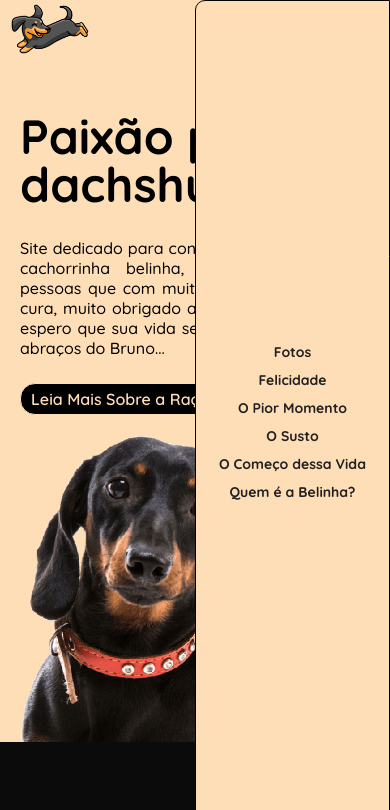
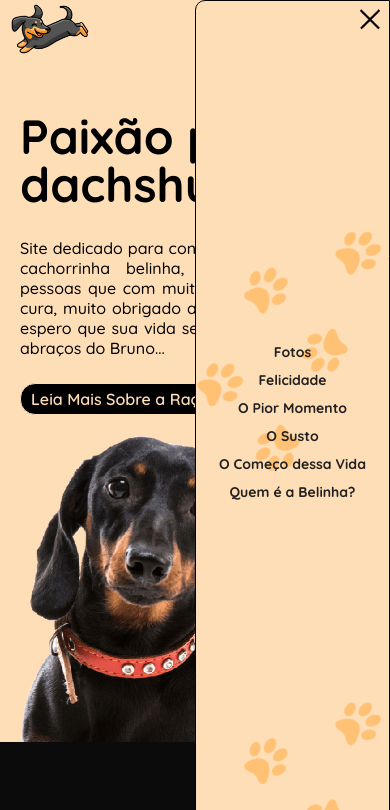
Before and after one commit to nolabru/Project-Belinha, a plain HTML site: page index.html in a window 390 px wide. Both pictures are taken after a click on the element 370 px from the left and 20 px from the top of the page. Shown: the top 810 px of the page. Drawn offline with Linux system fonts and the light colour scheme; files whose address does not match are found by name.

Commit message:
change-html

```diff
--- a/assets/css/style.css
+++ b/assets/css/style.css
@@ -502,7 +502,7 @@ footer p span:hover
         top: 0px;
         right: 0px;
         margin: 5px;
-        background-image: url(assets/image/menu.png);
+        background-image: url(img/menu.png);
         background-repeat: no-repeat;
         background-size: 30px;
         background-position: center;
@@ -511,7 +511,7 @@ footer p span:hover
     }
     .menu.active
     {
-        background: url(assets/image/close.png) no-repeat;
+        background: url(img/close.png) no-repeat;
         background-position: center;
         background-size: 20px;
         z-index: 2;
@@ -530,7 +530,7 @@ footer p span:hover
         flex-direction: column-reverse;
         justify-content: center;
         background-color: var(--corPrincipal);
-        background-image: url(assets/image/pata2.png);
+        background-image: url(img/pata2.png);
         background-size: 450px;
         background-position: cover;
         z-index: 1;
```
Also changed, not shown: assets/css/img/close.png (renamed from assets/image/close.png), assets/css/img/menu.png (renamed from assets/image/menu.png), assets/css/img/pata2.png (renamed from assets/image/pata2.png).
